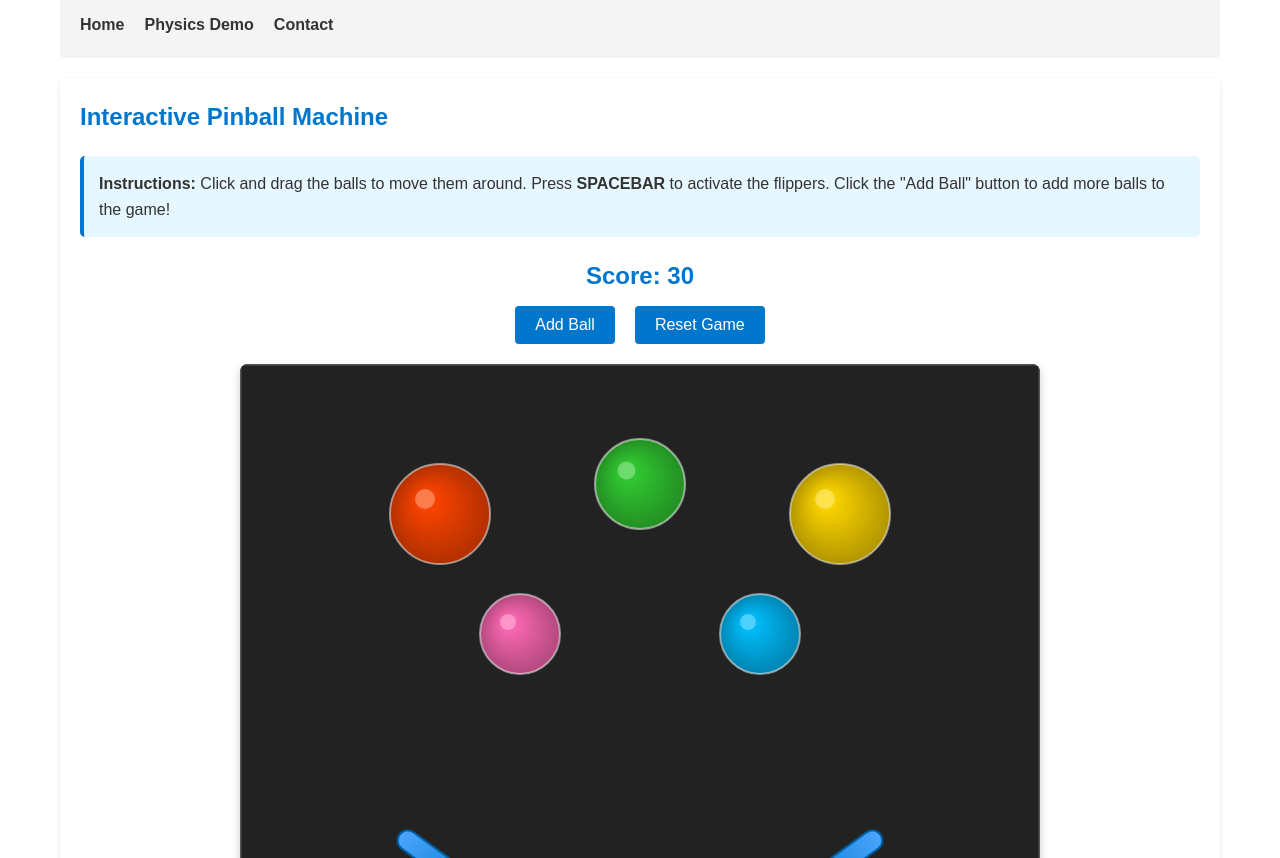
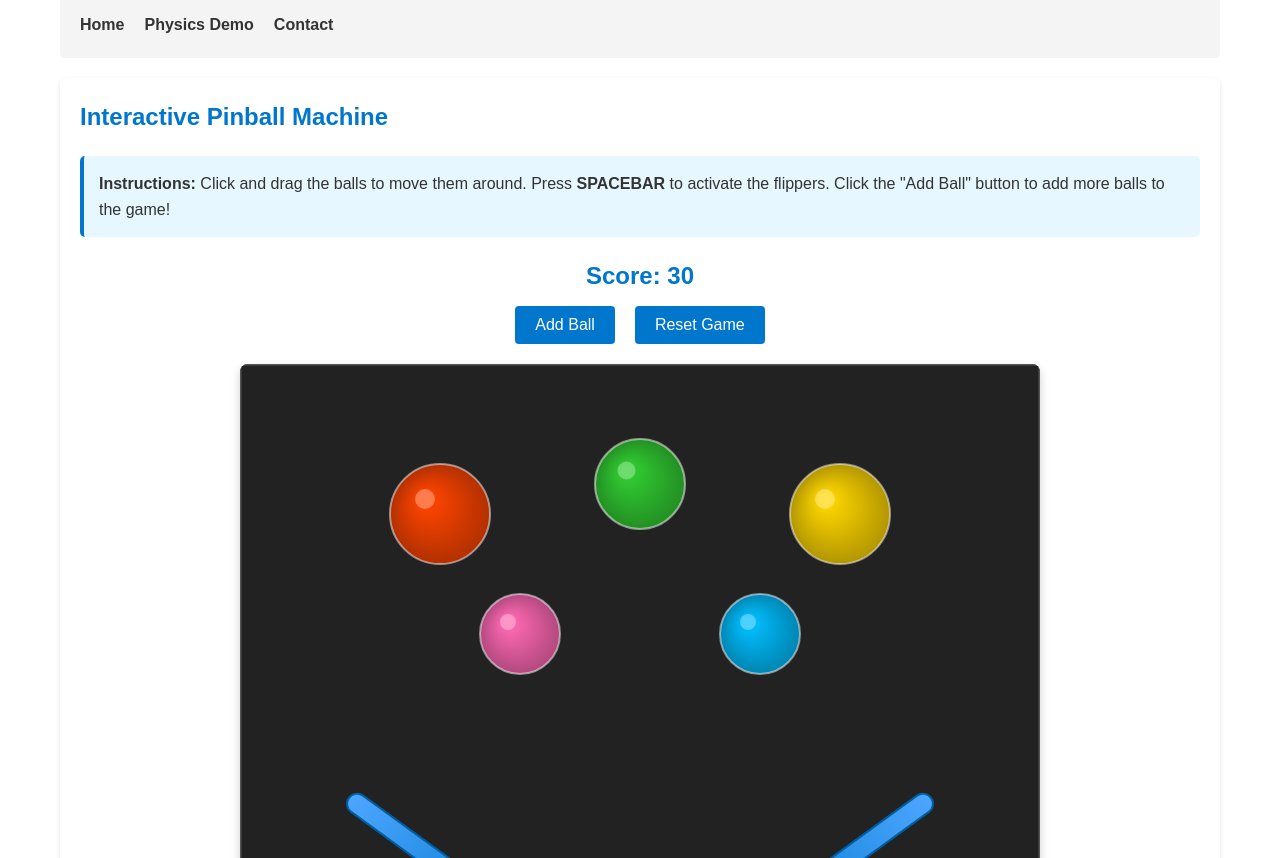
Before and after one commit to Hermetian/langchain_sxsw, a plain HTML site: page about.html in a window 1280 px wide. Shown: the part 94-952 px from the top of the page. Drawn offline with Linux system fonts and the light colour scheme.

Commit message:
Adjusted flipper width to 225 pixels for better gameplay

```diff
--- a/about.html
+++ b/about.html
@@ -125,7 +125,7 @@
             const leftFlipper = {
                 x: 200,
                 y: 500,
-                width: 100,
+                width: 225,
                 height: 20,
                 angle: Math.PI * 0.2,
                 targetAngle: Math.PI * 0.2,
@@ -138,7 +138,7 @@
             const rightFlipper = {
                 x: 600,
                 y: 500,
-                width: 100,
+                width: 225,
                 height: 20,
                 angle: Math.PI * 0.8,
                 targetAngle: Math.PI * 0.8,
@@ -164,12 +164,12 @@
                 // Reposition flippers
                 leftFlipper.x = 200 * scaleX;
                 leftFlipper.y = 500 * scaleY;
-                leftFlipper.width = 100 * scaleX;
+                leftFlipper.width = 225 * scaleX;
                 leftFlipper.height = 20 * scaleY;
 
                 rightFlipper.x = 600 * scaleX;
                 rightFlipper.y = 500 * scaleY;
-                rightFlipper.width = 100 * scaleX;
+                rightFlipper.width = 225 * scaleX;
                 rightFlipper.height = 20 * scaleY;
 
                 // Reposition bumpers
```
